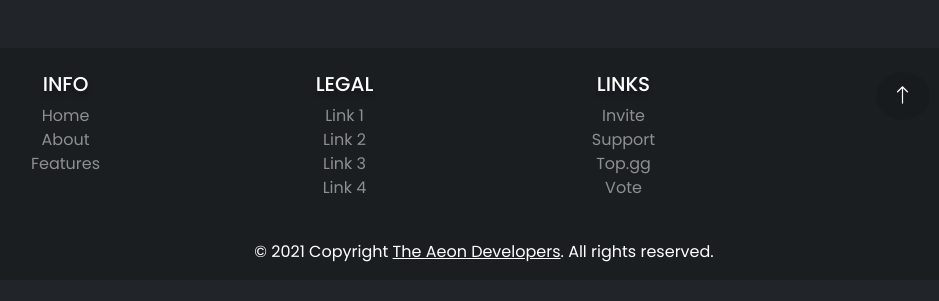
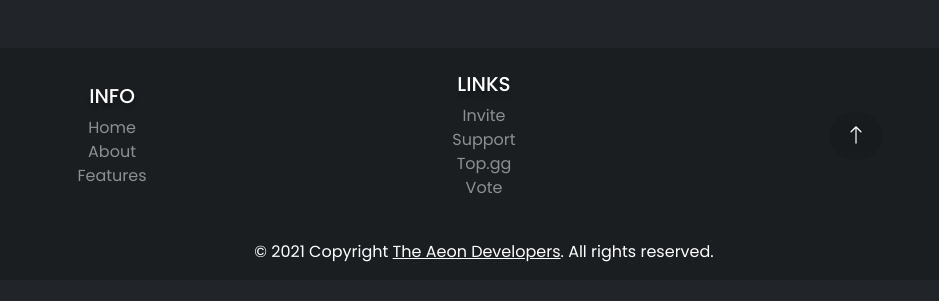
Before and after one commit to Project-Vrexy/Legacy-Dash, a Flask app: template templates/base/dynamic.html in a window 1280 px wide. Shown: the part 69-370 px from the top of the page, without its empty margins (156-1095 px from the left). Run offline with Flask 2, Linux system fonts and the light colour scheme; the template is opened without the code that fills it, so the values that code supplies are empty; some libraries are stand-ins or nearby versions.

Commit message:
for now there's no legal stuff so we'll do this

```diff
--- a/templates/base/dynamic.html
+++ b/templates/base/dynamic.html
@@ -109,7 +109,7 @@
     <footer class="text-center text-white" style="background-color: rgba(0, 0, 0, 0.2);">
         <div class="container p-4">
             <section class="">
-                <div class="row">
+                <div class="row" style="display:grid;grid-template-columns:repeat(3, 1fr);place-items:center">
                     <div class="col-lg-3 col-md-6 mb-4 mb-md-0">
                         <h5 class="text-uppercase text-white text-left">Info</h5>
 
@@ -142,24 +142,6 @@
                     <!--                            </li>-->
                     <!--                        </ul>-->
                     <!--                    </div>-->
-                    <div class="col-lg-3 col-md-6 mb-4 mb-md-0">
-                        <h5 class="text-uppercase text-white">Legal</h5>
-
-                        <ul class="list-unstyled mb-0">
-                            <li>
-                                <a href="#!" class="dark-muted">Link 1</a>
-                            </li>
-                            <li>
-                                <a href="#!" class="dark-muted">Link 2</a>
-                            </li>
-                            <li>
-                                <a href="#!" class="dark-muted">Link 3</a>
-                            </li>
-                            <li>
-                                <a href="#!" class="dark-muted">Link 4</a>
-                            </li>
-                        </ul>
-                    </div>
                     <div class="col-lg-3 col-md-6 mb-4 mb-md-0">
                         <h5 class="text-uppercase text-white">Links</h5>
 
```
